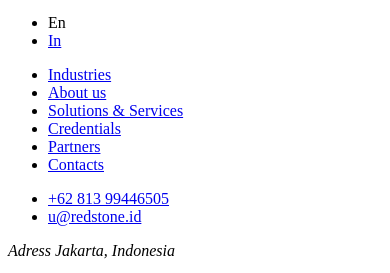
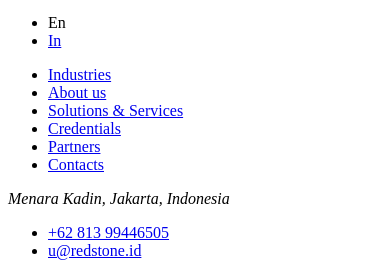
Before and after one commit to qdar/redstone-site, a website with bundled scripts: page source/index.html in a window 390 px wide. Shown: the part 94-367 px from the top of the page. Built offline with nearby package versions, Linux system fonts and the light colour scheme.

Commit message:
mobile nav

```diff
--- a/source/index.html
+++ b/source/index.html
@@ -69,6 +69,9 @@
             <a class="main-menu__link js-burger" href="#contacts">Contacts</a>
           </li>
         </ul>
+        <address class="navigation__address address">
+          <span>Menara Kadin, Jakarta, Indonesia</span>
+        </address>
         <ul class="clear-list navigation__contact hello">
           <li class="hello__item">
             <a class="hello__link" href="tel:+6281399446505">+62 813 99446505</a>
@@ -77,10 +80,6 @@
             <a class="hello__link hello__link--line" href="mailto:u@redstone.id">u@redstone.id</a>
           </li>
         </ul>
-        <address class="navigation__address address">
-          <span>Adress</span>
-          <span>Jakarta, Indonesia</span>
-        </address>
         <ul class="clear-list navigation__copyright copyright">
           <li class="copyright__item">
             <a class="copyright__link" href="#">Privacy policy</a>
--- a/source/sass/blocks/copyright.scss
+++ b/source/sass/blocks/copyright.scss
@@ -1,6 +1,9 @@
 .copyright {
   color: $white;
   font-size: 15px;
+  display: flex;
+  justify-content: space-between;
+  opacity: 0.8;
 
   &__link {
     color: $white;
--- a/source/sass/blocks/main-menu.scss
+++ b/source/sass/blocks/main-menu.scss
@@ -1,6 +1,6 @@
 .main-menu {
   display: grid;
-  gap: 15px;
+  gap: 24px;
 
   &__link {
     color: $white;
--- a/source/sass/blocks/navigation.scss
+++ b/source/sass/blocks/navigation.scss
@@ -60,8 +60,9 @@
   }
 
   &__address {
-    padding: 30px 25px;
-    border-bottom: 1px solid $accent-red;
+    font-weight: 600;
+    padding: 0px 25px;
+    margin-top: 40px;
 
     @include laptop {
       display: none;
@@ -70,7 +71,9 @@
 
   &__copyright {
     padding: 30px 25px;
+  }
 
+  &__copyright.copyright {
     @include laptop {
       display: none;
     }
--- a/source/sass/common/global.scss
+++ b/source/sass/common/global.scss
@@ -86,10 +86,6 @@ fieldset {
 }
 
 .address {
-  color: $white;
-  display: grid;
-  gap: 14px;
-
   @include laptop {
     width: 600px;
   }
```
Also changed, not shown: source/sass/blocks/footer.scss (+0 -7 lines).
